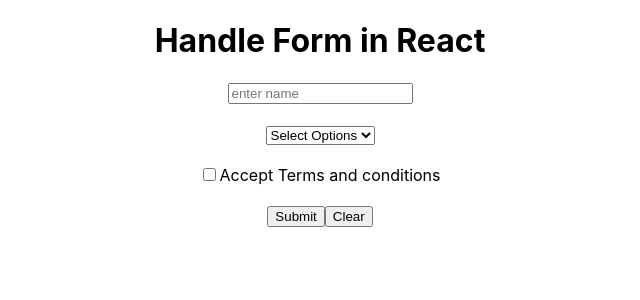
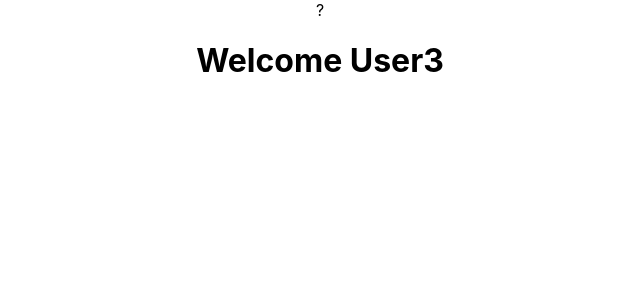
Before and after one commit to NayakVandana/React_js, a React (Create React App) app in the folder blog/: page / in a window 1280 px wide. Shown: the top 300 px of the page, without its empty margins (320-960 px from the left). Built offline with nearby package versions, Linux system fonts and the light colour scheme.

Commit message:
condition rendering if else condition

```diff
--- a/blog/src/App.js
+++ b/blog/src/App.js
@@ -1,30 +1,9 @@
 import './App.css';
-import {useState} from 'react'
+import Profile from './Profile'
 function App() {
-  const [name,setName]=useState("");
-  const [tnc,setTnc]=useState(false);
-  const [interest,setInterest]=useState("");
-  function getFormData(e)
-  {
-    console.warn(name,tnc,interest)
-    e.preventDefault()
-  }
   return (
     <div className="App">
-     <h1>Handle Form in React</h1>
-     <form onSubmit={getFormData}>
-       <input type="text" placeholder="enter name" value={name} onChange={(e)=>setName(e.target.value)} /> <br /><br />
-       <select onChange={(e)=>setInterest(e.target.value)}>
-         <option>Select Options</option>
-         <option>Marvel</option>
-         <option>DC</option>
-       </select> <br /><br />
-       <input type="checkbox"  onChange={(e)=>setTnc(e.target.checked)} /><span>Accept Terms and conditions</span>
-       <br /><br />
-       <button type="submit">Submit</button>
-       <button>Clear</button>
-
-     </form>
+    <Profile />
     </div>
   );
 }
--- /dev/null
+++ b/blog/src/Profile.js
@@ -0,0 +1,17 @@
+import { useState } from 'react'
+function Profile() {
+    const [loggedIn, setLoggedIn] = useState(3)
+    // loggedIn=3
+// 1,2,3
+    return (
+        <div>
+           ? {loggedIn==1?
+            <h1>Welcome User 1</h1>
+            :loggedIn==2?<h1>Welcome User2</h1>
+            :<h1>Welcome User3</h1>}
+        </div>
+    )
+
+}
+
+export default Profile;
```
